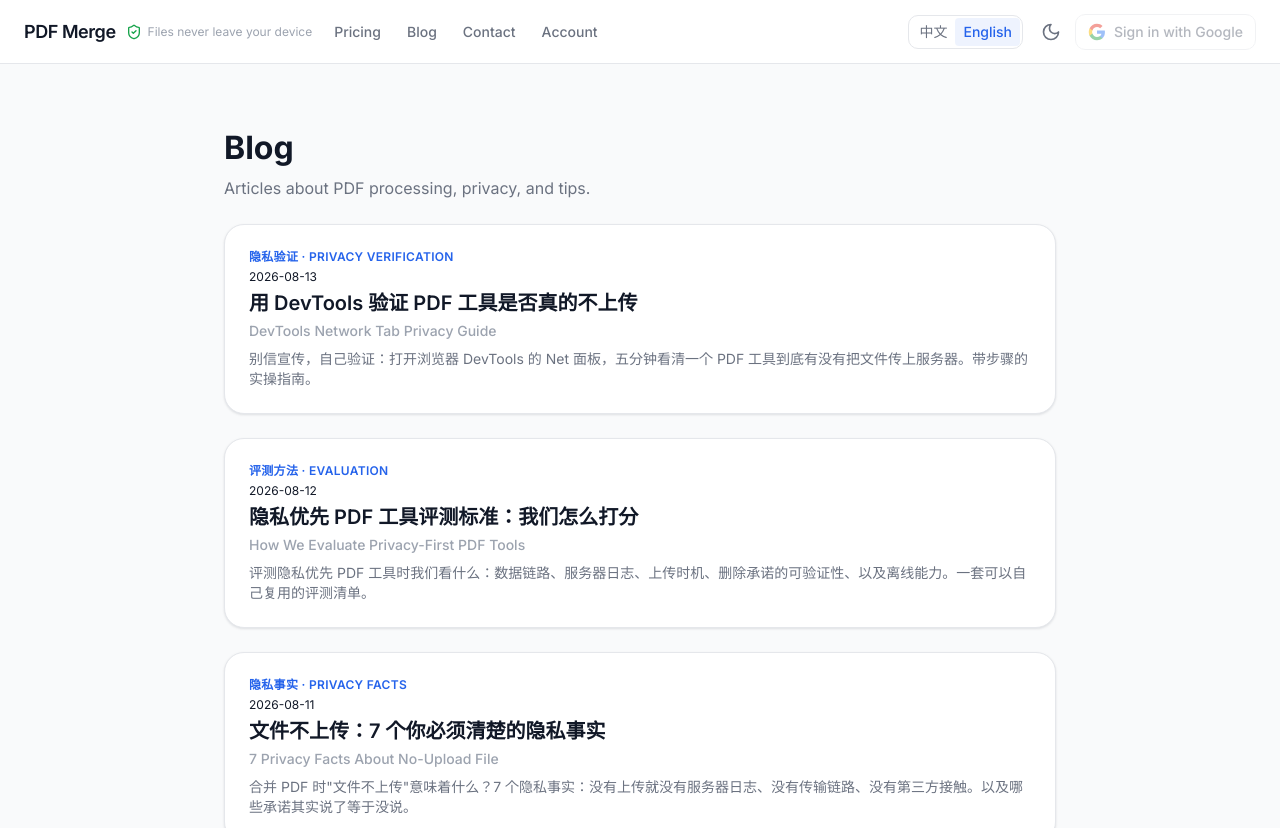
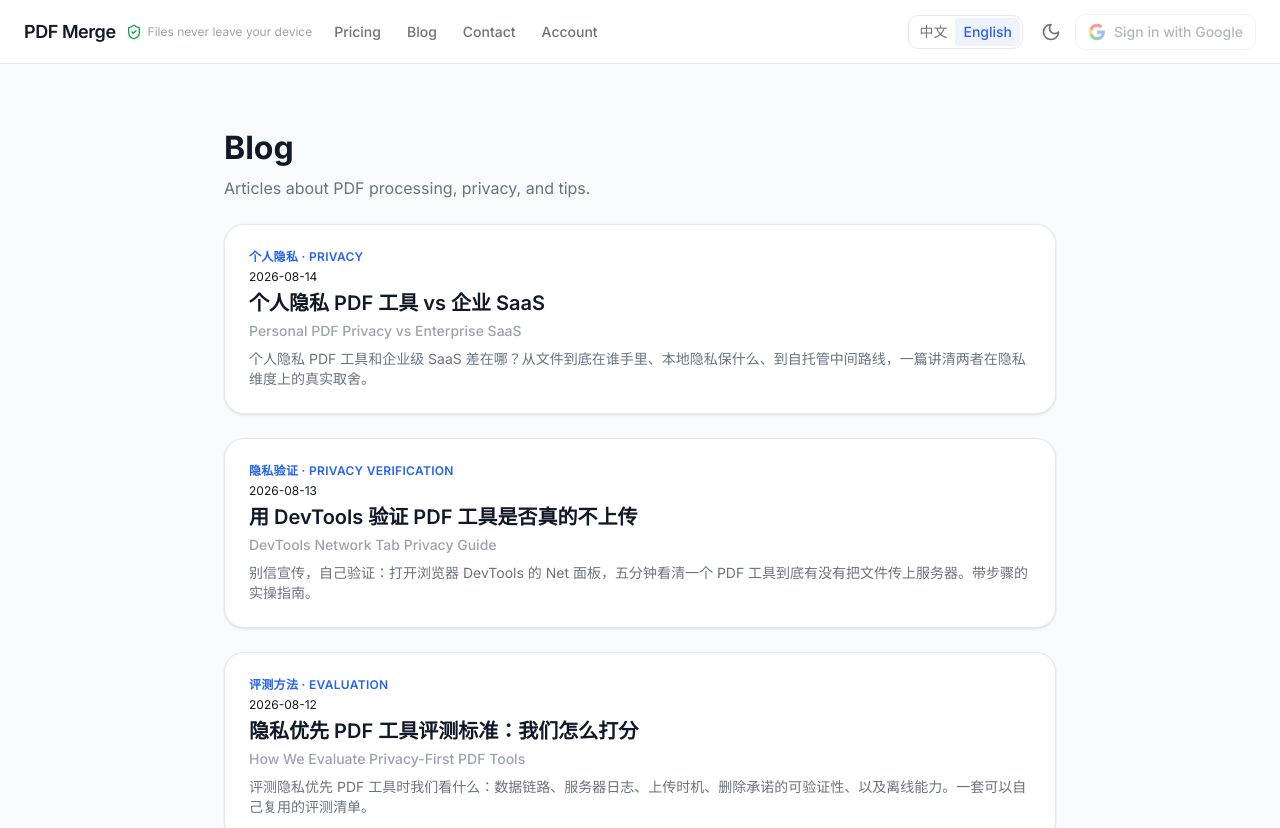
Before and after one commit to 863683348/pdf-merge-next, a Next.js app: page /blog in a window 1280 px wide. Shown: the top 828 px of the page. Built offline with nearby package versions, Linux system fonts and the light colour scheme; no server answers.

Commit message:
feat(blog): add personal-pdf-privacy-vs-enterprise-saas (day 11)

```diff
--- a/app/blog/page.tsx
+++ b/app/blog/page.tsx
@@ -12,6 +12,26 @@ export default function BlogPage() {
   return (
     <PageShell titleKey="blog.title">
       <p className="mt-2 text-body text-fg-secondary">{t('blog.desc')}</p>
+
+      <Link
+        key="personal-pdf-privacy-vs-enterprise-saas"
+        href="/blog/personal-pdf-privacy-vs-enterprise-saas"
+        className="mt-6 block rounded-xl border border-line bg-surface p-6 shadow-sm transition-colors duration-fast hover:bg-subtle"
+      >
+        <p className="text-caption font-semibold uppercase tracking-wide text-brand">
+          个人隐私 · Privacy
+        </p>
+        <p className="mt-1 text-xs text-fg-tertiary">2026-08-14</p>
+        <h2 className="mt-1 text-title font-semibold text-fg">
+          个人隐私 PDF 工具 vs 企业 SaaS
+        </h2>
+        <p className="mt-1 text-sm font-medium text-fg-muted">
+          Personal PDF Privacy vs Enterprise SaaS
+        </p>
+        <p className="mt-2 text-sm text-fg-secondary">
+          个人隐私 PDF 工具和企业级 SaaS 差在哪？从文件到底在谁手里、本地隐私保什么、到自托管中间路线，一篇讲清两者在隐私维度上的真实取舍。
+        </p>
+      </Link>
 
       {posts.map((p) => (
         <Link
```
